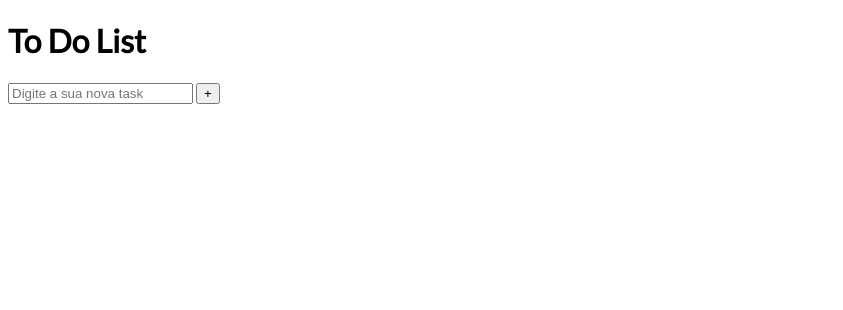
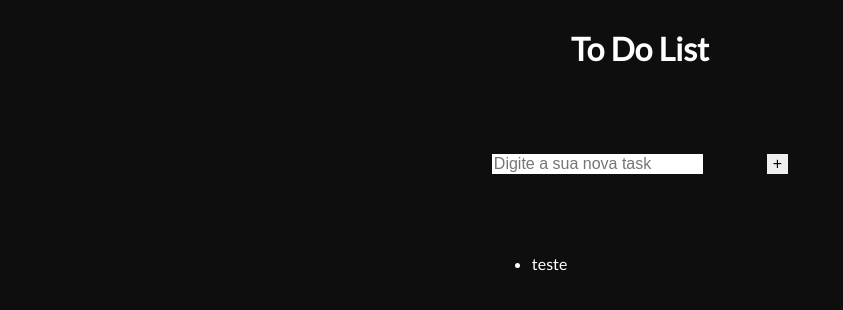
Before and after one commit to kauabarros-24/Projeto-lista-de-tarefas, a plain HTML site: page assets/index.html in a window 1280 px wide. Shown: the whole page, without its empty margins (0-843 px from the left). Drawn offline with Linux system fonts and the light colour scheme.

Commit message:
Foi feito o layout css do html

```diff
--- a/assets/estilo.css
+++ b/assets/estilo.css
@@ -2,6 +2,33 @@
     font-family: 'lato';
     src: url(fonts/fonte\ lato/Lato-Regular.ttf);
 }
+:root {
+    --color-dark: rgb(14, 14, 14);
+    --color-white: #fff;
+}
 body {
     font-family: lato;
+    background-color: var(--color-dark);
+    color: var(--color-white);
+    display: flex;
+    flex-direction: column;
+    align-items: center;
+    gap: 4rem;
 }
+.content {
+    display: flex;
+    flex-direction: column;
+    gap: 4rem;
+}
+.content-add-item {
+    display: flex;
+    align-items: center;
+    gap: 4rem;
+    flex-wrap: wrap;
+}
+#input-new-task,
+#btn-new-task {
+    border: none;
+    font-size: 1rem;
+
+}
--- a/assets/index.html
+++ b/assets/index.html
@@ -18,7 +18,9 @@
         </div>
         <div class="contente-body">
             <!--Lista-->
-            <ul id="do-do-list"></ul>
+            <ul id="do-do-list">
+                <li>teste</li>
+            </ul>
         </div>
     </div>
 
```
Also changed, not shown: assets/fonts/fonts.css (deleted).
